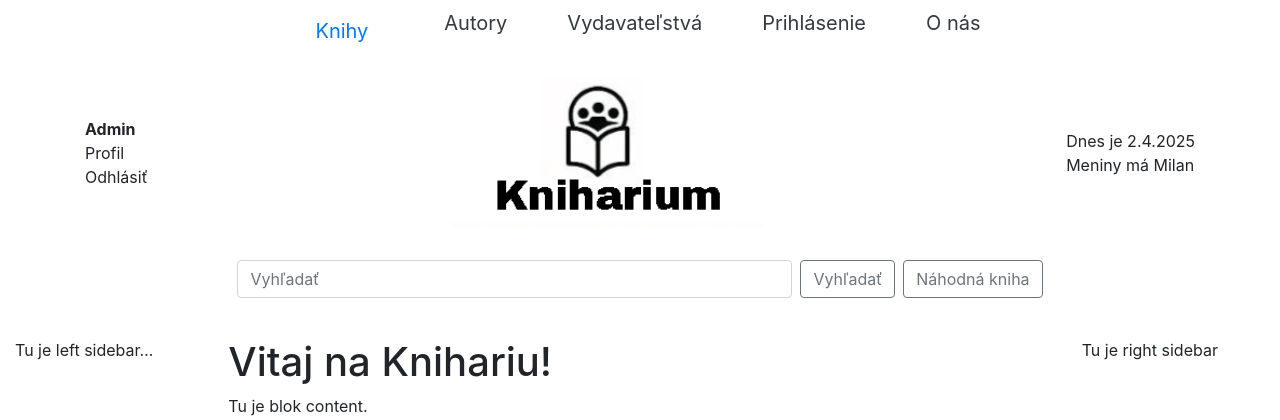
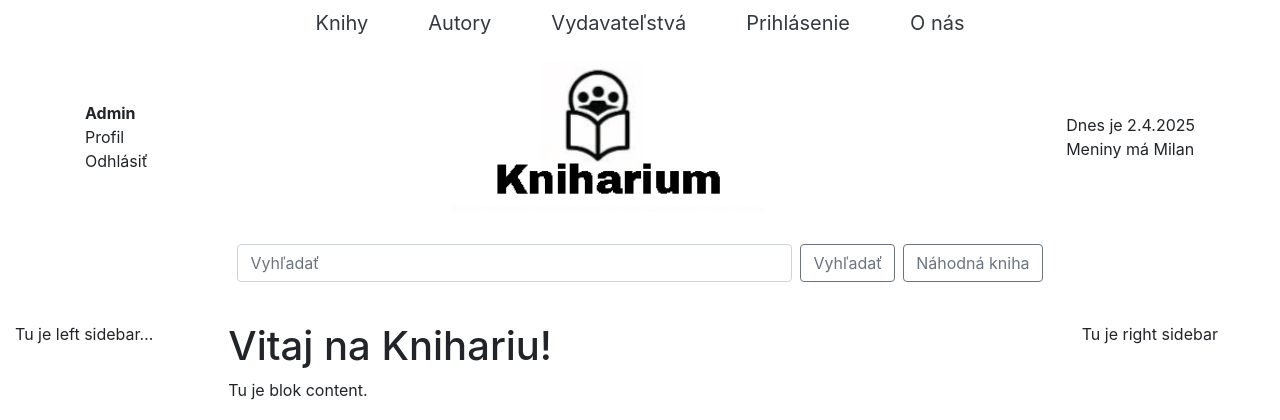
Before and after one commit to Kamo-73/Kniharium, a Django app: page / in a window 1280 px wide. Shown: the top 420 px of the page. Run offline with Django 5.2, Linux system fonts and the light colour scheme; some libraries are stand-ins or nearby versions.

Commit message:
add created logo btn

```diff
--- a/viewer/templates/navbar.html
+++ b/viewer/templates/navbar.html
@@ -2,7 +2,7 @@
 <!-- Horný navigačný pás -->
 <div class="bg-white py-2">
     <div class="container d-flex justify-content-center" style="font-size: 20px; gap: 60px;">
-        <a class="nav-item nav-link active" href="{% url 'books/' %}">Knihy</a>
+        <a class="text-dark text-decoration-none" href="{% url 'books' %}">Knihy</a>
         <a href="#" class="text-dark text-decoration-none">Autory</a>
         <a href="#" class="text-dark text-decoration-none">Vydavateľstvá</a>
         <a href="#" class="text-dark text-decoration-none">Prihlásenie</a>
@@ -23,7 +23,9 @@
 
         <!-- Stredná časť (logo + názov) -->
         <div class="text-center">
-            <img src="{% static 'images/Logo.png' %}" alt="Logo" style="height: 150px;">
+            <a href="{% url 'home' %}">
+                <img src="{% static 'images/Logo.png' %}" alt="Logo" style="height: 150px;">
+            </a>
         </div>
 
         <!-- Pravá časť -->
```
